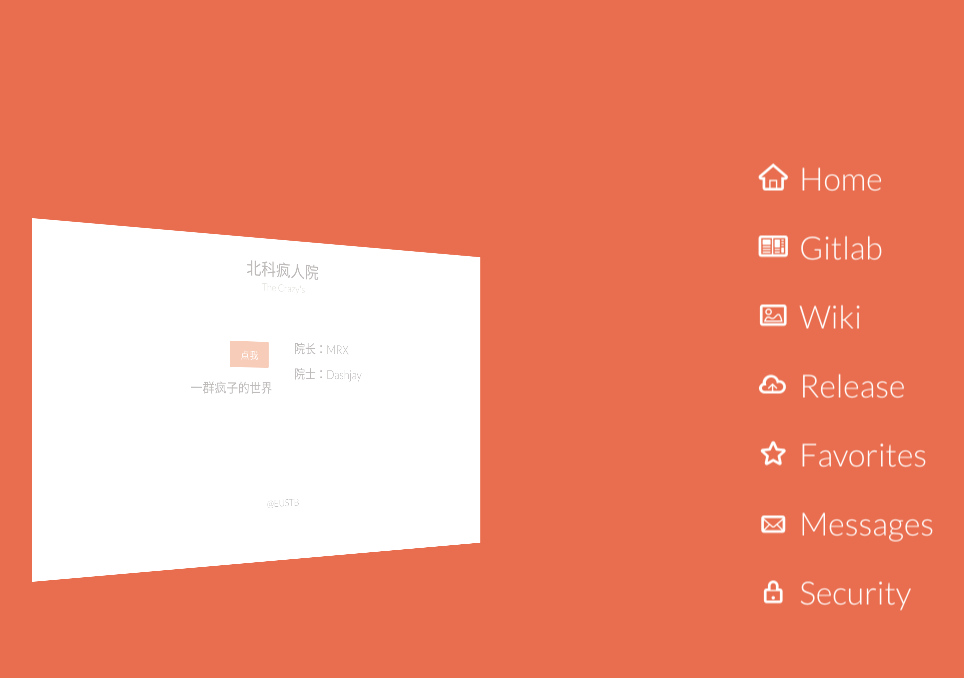
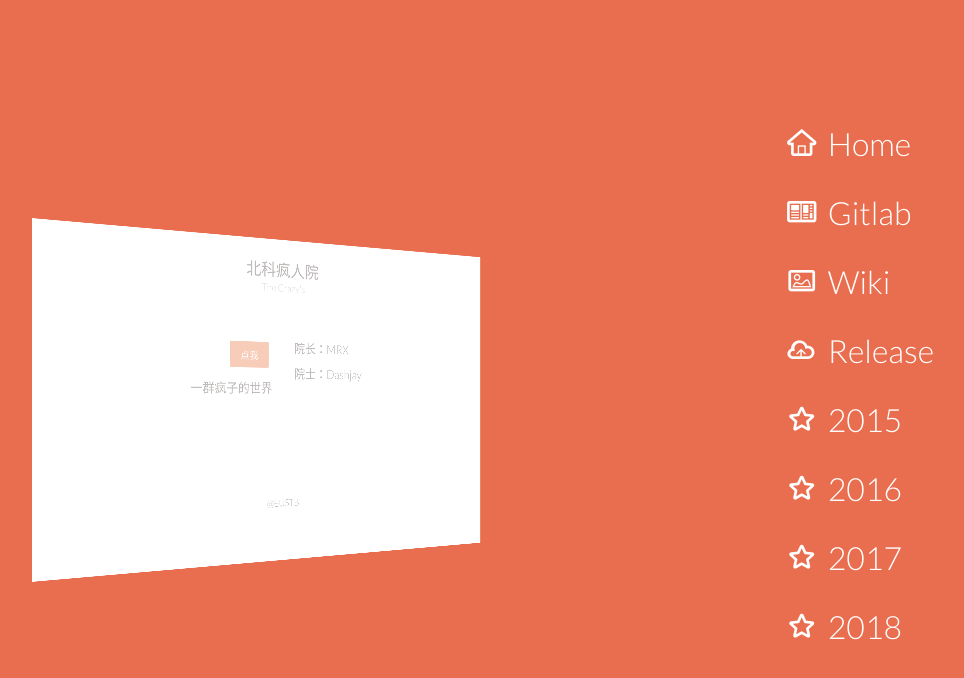
Before and after one commit to dashjay/Crazy_Bin, a plain HTML site: page index.html in a window 1280 px wide. Both pictures are taken after a click on the button "点我". Shown: the whole page, without its empty margins (26-990 px from the left). Drawn offline with Linux system fonts and the light colour scheme; files whose address does not match are found by name.

Commit message:
add link 15 16 17 18

```diff
--- a/index.html
+++ b/index.html
@@ -46,9 +46,10 @@
 				<a href="http://lab.eustb.com" class="icon-news">Gitlab</a>
 				<a href="http://wiki.eustb.com" class="icon-image">Wiki</a>
 				<a href="http://git.eustb.com" class="icon-upload">Release</a>
-				<a href="#" class="icon-star">Favorites</a>
-				<a href="#" class="icon-mail">Messages</a>
-				<a href="#" class="icon-lock">Security</a>
+				<a href="http://pt2py9k5e.bkt.clouddn.com/html/2015.html" class="icon-star">2015</a>
+				<a href="http://pt2py9k5e.bkt.clouddn.com/html/2015.html" class="icon-star">2016</a>
+				<a href="http://pt2py9k5e.bkt.clouddn.com/html/2015.html" class="icon-star">2017</a>
+				<a href="http://pt2py9k5e.bkt.clouddn.com/html/2015.html" class="icon-star">2018</a>
 			</nav>
 		</div><!-- /perspective -->
 		<script src="js/classie.js"></script>
```
